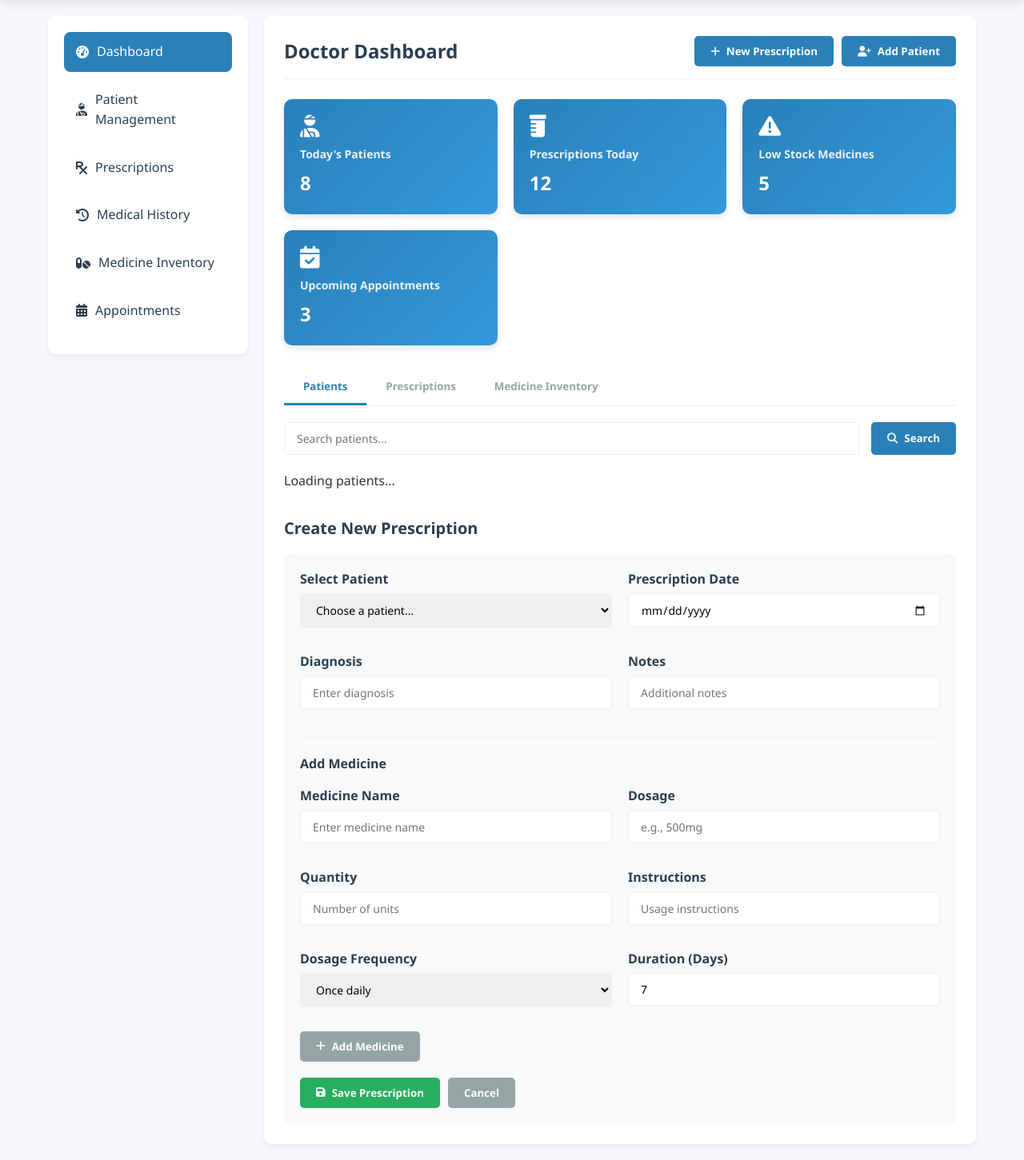
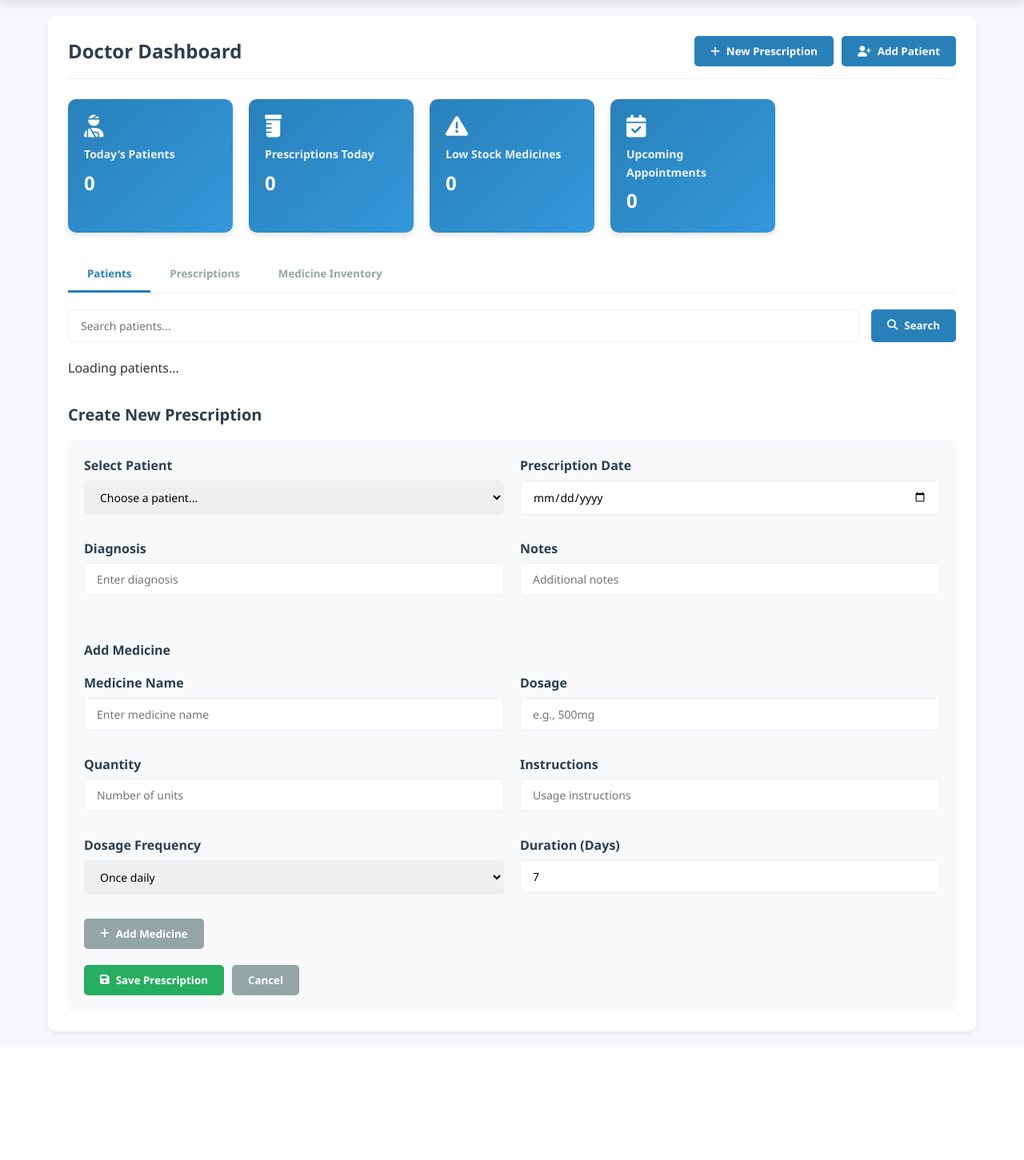
Before and after one commit to kai-deun/webdev, a PHP site: page /html/Doctor.html in a window 1280 px wide. Shown: the part 128-1579 px from the top of the page at 80% size. After the commit the page ends 1424 px from the top, so only its background shows below. Run offline with PHP 8.4, Linux system fonts and the light colour scheme.

Commit message:
removed the side container

```diff
--- a/css/admin.css
+++ b/css/admin.css
@@ -85,7 +85,8 @@
 
 .dashboard {
     display: grid;
-    grid-template-columns: 250px 1fr;
+    /* sidebar removed: make main content full width */
+    grid-template-columns: 1fr;
     gap: 20px;
 }
 
--- a/css/doctor.css
+++ b/css/doctor.css
@@ -86,7 +86,8 @@
 
 .dashboard {
     display: grid;
-    grid-template-columns: 250px 1fr;
+    /* sidebar removed: make main content full width */
+    grid-template-columns: 1fr;
     gap: 20px;
 }
 
--- a/css/patient.css
+++ b/css/patient.css
@@ -86,7 +86,8 @@
 
 .dashboard {
     display: grid;
-    grid-template-columns: 250px 1fr;
+    /* sidebar removed: make main content full width */
+    grid-template-columns: 1fr;
     gap: 20px;
 }
 
--- a/css/pharmacy-employee.css
+++ b/css/pharmacy-employee.css
@@ -86,7 +86,8 @@
 
 .dashboard {
     display: grid;
-    grid-template-columns: 250px 1fr;
+    /* sidebar removed: make main content full width */
+    grid-template-columns: 1fr;
     gap: 20px;
 }
 
--- a/css/pharmacy-manager.css
+++ b/css/pharmacy-manager.css
@@ -86,7 +86,8 @@
 
 .dashboard {
     display: grid;
-    grid-template-columns: 250px 1fr;
+    /* sidebar removed: make main content full width */
+    grid-template-columns: 1fr;
     gap: 20px;
 }
 
--- a/html/Doctor.html
+++ b/html/Doctor.html
@@ -32,32 +32,7 @@
 
     <div class="container">
       <div class="dashboard">
-        <div class="sidebar">
-          <ul class="sidebar-menu">
-            <li>
-              <a href="#" class="active"
-                ><i class="fas fa-tachometer-alt"></i> Dashboard</a
-              >
-            </li>
-            <li>
-              <a href="#"
-                ><i class="fas fa-user-injured"></i> Patient Management</a
-              >
-            </li>
-            <li>
-              <a href="#"><i class="fas fa-prescription"></i> Prescriptions</a>
-            </li>
-            <li>
-              <a href="#"><i class="fas fa-history"></i> Medical History</a>
-            </li>
-            <li>
-              <a href="#"><i class="fas fa-pills"></i> Medicine Inventory</a>
-            </li>
-            <li>
-              <a href="#"><i class="fas fa-calendar-alt"></i> Appointments</a>
-            </li>
-          </ul>
-        </div>
+        <!-- sidebar removed to simplify layout; main content will take full width -->
         <div class="main-content">
           <div class="content-header">
             <h2>Doctor Dashboard</h2>
@@ -75,22 +50,22 @@
             <div class="stat-card">
               <i class="fas fa-user-injured"></i>
               <h3>Today's Patients</h3>
-              <div class="value">8</div>
+              <div class="value" id="patients-today-stat">0</div>
             </div>
             <div class="stat-card">
               <i class="fas fa-prescription-bottle"></i>
               <h3>Prescriptions Today</h3>
-              <div class="value">12</div>
+              <div class="value" id="prescriptions-today-stat">0</div>
             </div>
             <div class="stat-card">
               <i class="fas fa-exclamation-triangle"></i>
               <h3>Low Stock Medicines</h3>
-              <div class="value">5</div>
+              <div class="value" id="low-stock-stat">0</div>
             </div>
             <div class="stat-card">
               <i class="fas fa-calendar-check"></i>
               <h3>Upcoming Appointments</h3>
-              <div class="value">3</div>
+              <div class="value" id="appointments-stat">0</div>
             </div>
           </div>
 
```
Also changed, not shown: html/Admin.html (+1 -9 lines), html/Pharmacy Employees.html (+1 -15 lines), html/Pharmacy Manager.html (+1 -16 lines), html/patient.html (+1 -17 lines).
